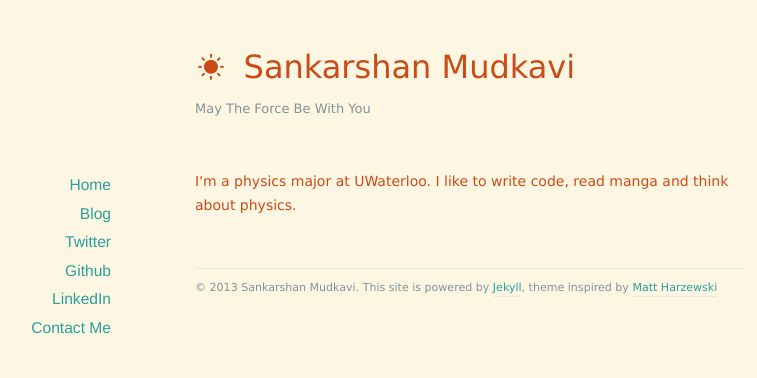
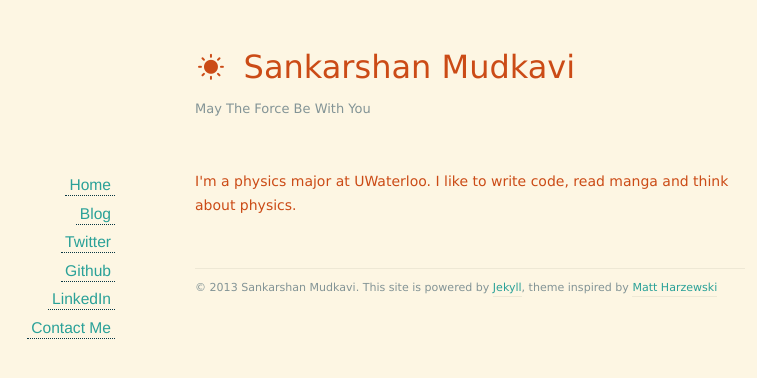
Before and after one commit to Sankarshan-Mudkavi/Sankarshan-Mudkavi.github.io, a Jekyll site: the page built from index.html, in a window 1280 px wide. Shown: the top 378 px of the page, without its empty margins (170-927 px from the left). Built offline with Jekyll 4.4.1, drawn with Linux system fonts in a browser that asks for light colours; nearby versions of some CDN libraries; Markdown is read by kramdown in place of the engine named in the settings; the list of posts is cut into pages by our own code.

Commit message:
Adjusted borders

```diff
--- a/assets/css/style.css
+++ b/assets/css/style.css
@@ -157,6 +157,7 @@ h3 {
 	font-family: "Helvetica Neue", "Helvetica", serif;
 	font-size: 1.2em;
 	padding: 2px 4px;
+	border-bottom: 1px dotted #073642;
 }
 
 
```
